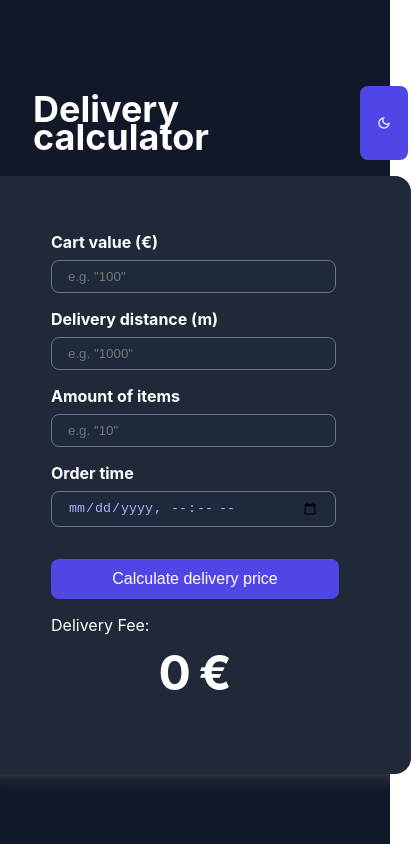
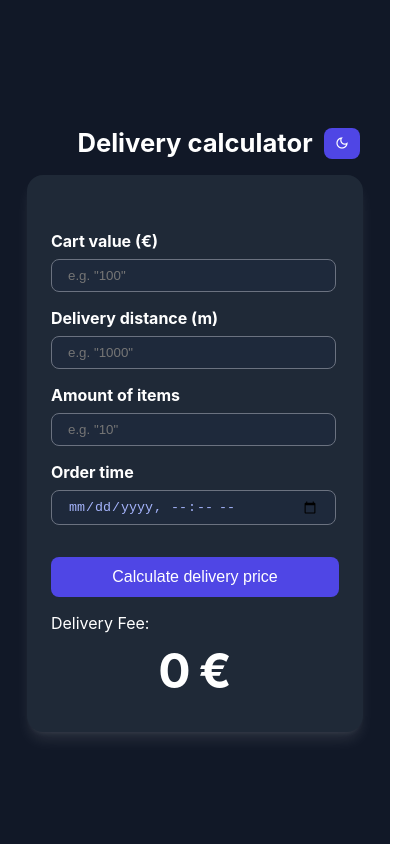
Before and after one commit to miofri/calculator-2024, a React (Create React App) app: page / in a window 390 px wide. Shown: the whole page, 411 px wide, since content can reach past the window. Built offline with nearby package versions, Linux system fonts and the light colour scheme; the HTML template or start-up script is replaced by a standard one.

Commit message:
added responsiveness for smaller devices, especially below 600px'

```diff
--- a/src/components/DeliveryFeeCalculator.tsx
+++ b/src/components/DeliveryFeeCalculator.tsx
@@ -65,14 +65,14 @@ export const CalculatorMain = () => {
 								{STRINGS.BUTTON}
 							</Styled.Button>
 							<Styled.Paragraph>{STRINGS.PARAGRAPH}</Styled.Paragraph>
-							<Styled.TotalFeeContainer_Paragraph>
+							<Styled.TotalFeeContainer>
 								<Styled.TotalFeeContainer_Span data-testid="fee">
 									{deliveryPrice}
 								</Styled.TotalFeeContainer_Span>
 								<Styled.TotalFeeContainer_Span>
 									{STRINGS.CURRENCY}
 								</Styled.TotalFeeContainer_Span>
-							</Styled.TotalFeeContainer_Paragraph>
+							</Styled.TotalFeeContainer>
 						</Styled.Fieldset>
 					</Styled.Form>
 				</Styled.Container>
--- a/src/ui-components/CalculatorUI.tsx
+++ b/src/ui-components/CalculatorUI.tsx
@@ -1,4 +1,5 @@
 import styled from 'styled-components';
+import { device } from './breakpoints';
 
 export const BodyBackground = styled.div`
 	width: 100%;
@@ -27,6 +28,9 @@ export const Button = styled.button`
 		background-color: ${(props) => props.theme.buttonPrimaryHover};
 		transform: scale(1.01);
 	}
+
+	@media ${device.sm} {
+	}
 `;
 
 export const Container = styled.div`
@@ -48,12 +52,25 @@ export const Form = styled.form`
 	flex-direction: column;
 	justify-content: center;
 	align-items: center;
-	width: 20rem;
+	width: 14rem;
 	height: fit-content;
 	background-color: ${(props) => props.theme.formBackground};
 	box-shadow: ${(props) => props.theme.formBoxShadow};
-	padding: 3.5rem;
+	padding: 3.5rem 3.5rem 2rem 3.5rem;
 	border-radius: 1rem;
+
+	@media ${device.xs} {
+		width: 14rem;
+	}
+	@media ${device.sm} {
+		width: 16rem;
+	}
+	@media ${device.md} {
+		width: 18rem;
+	}
+	@media ${device.xxl} {
+		width: 20rem;
+	}
 `;
 
 export const Input = styled.input`
@@ -90,30 +107,46 @@ export const Span = styled.span`
 
 export const ThemeToggler = styled(Button)`
 	width: fit-content;
-	padding: 0.5rem 1rem;
+	padding: 0.2rem 0.6rem;
 	grid-area: button;
+
+	@media ${device.xl} {
+		padding: 0.5rem 1rem;
+	}
 `;
 
 export const Title = styled.h1`
-	font-style: bold;
-	font-size: 2.25rem;
+	font-size: 1.6rem;
 	line-height: 1.8rem;
 	color: ${(props) => props.theme.text};
 	width: fit-content;
 	grid-area: title;
+
+	@media ${device.sm} {
+		font-size: 1.8rem;
+	}
+	@media ${device.xl} {
+		font-size: 2rem;
+	}
 `;
 
 export const TitleContainer = styled.div`
 	width: 100%;
 	display: grid;
-	grid-template-columns: 1fr 6fr 1fr;
+	grid-template-columns: 1fr 4fr 1fr;
 	grid-template-areas: 'empty title button';
+
+	@media ${device.xl} {
+			grid-template-columns: 1fr 6fr 1fr;
+		}
+	}
 `;
 
-export const TotalFeeContainer_Paragraph = styled.p`
+export const TotalFeeContainer = styled.div`
 	display: flex;
 	flex-direction: row;
 	margin-top: 0.5rem;
+	margin-bottom: 0;
 	justify-content: center;
 	align-items: center;
 	gap: 0.5rem;
--- /dev/null
+++ b/src/ui-components/breakpoints.ts
@@ -0,0 +1,26 @@
+interface Size {
+	xs: string;
+	sm: string;
+	md: string;
+	lg: string;
+	xl: string;
+	xxl: string;
+}
+
+const size: Size = {
+	xs: '400px', // for small screen mobile
+	sm: '600px', // for mobile screen
+	md: '900px', // for tablets
+	lg: '1280px', // for laptops
+	xl: '1440px', // for desktop / monitors
+	xxl: '1920px', // for big screens
+};
+
+export const device = {
+	xs: `(min-width: ${size.xs})`,
+	sm: `(min-width: ${size.sm})`,
+	md: `(min-width: ${size.md})`,
+	lg: `(min-width: ${size.lg})`,
+	xl: `(min-width: ${size.xl})`,
+	xxl: `(min-width: ${size.xxl})`,
+};
```
